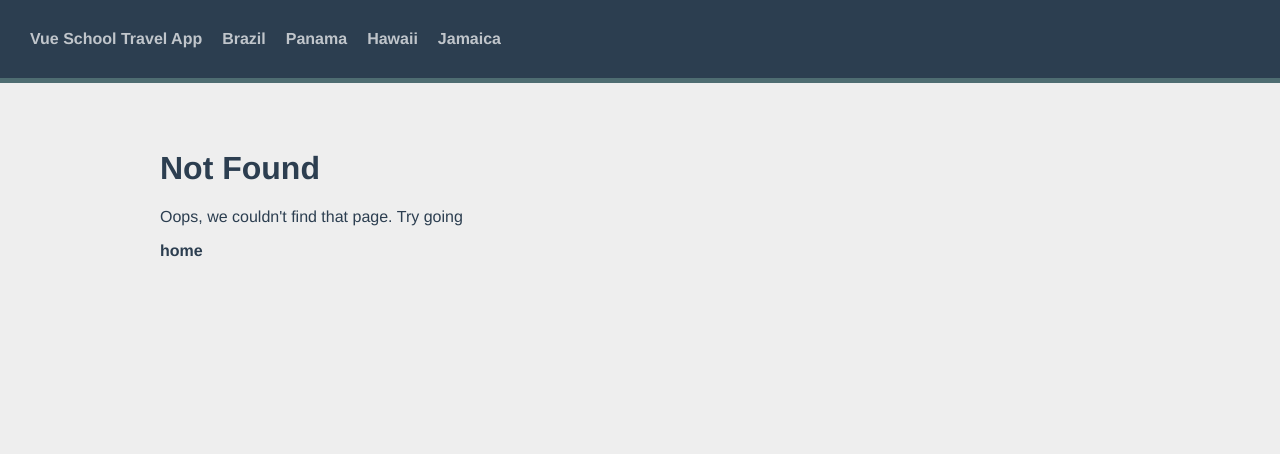
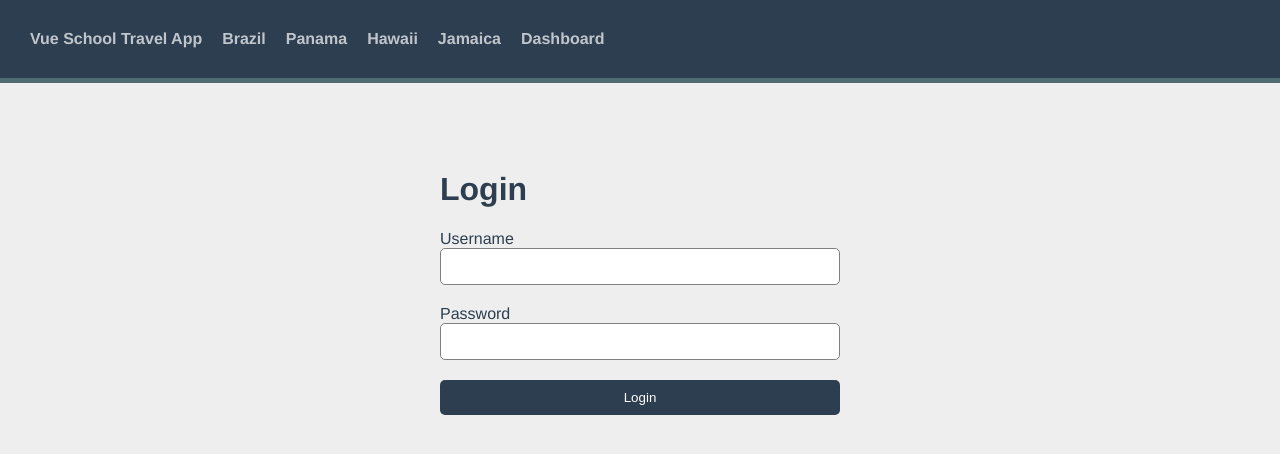
Before and after one commit to Railton98/my-studies, a Vue app in the folder VueSchool_Vue_Router_4_For_Everyone/: page /login in a window 1280 px wide. Before the commit this address had no page. Shown: the top 454 px of the page. Built offline with nearby package versions, Linux system fonts and the light colour scheme.

Commit message:
Vue School | Vue Router 4 for Everyone: route meta fields

```diff
--- a/VueSchool_Vue_Router_4_For_Everyone/src/components/TheNavigation.vue
+++ b/VueSchool_Vue_Router_4_For_Everyone/src/components/TheNavigation.vue
@@ -15,5 +15,6 @@
     >
       {{ destination.name }}
     </RouterLink>
+    <RouterLink :to="{ name: 'protected' }">Dashboard</RouterLink>
   </div>
 </template>
--- a/VueSchool_Vue_Router_4_For_Everyone/src/router/index.js
+++ b/VueSchool_Vue_Router_4_For_Everyone/src/router/index.js
@@ -18,6 +18,19 @@
       path: '/',
       name: 'home',
       component: HomeView
+    },
+    {
+      path: '/protected',
+      name: 'protected',
+      component: () => import('@/views/ProtectedView.vue'),
+      meta: {
+        requiresAuth: true
+      }
+    },
+    {
+      path: '/login',
+      name: 'login',
+      component: () => import('@/views/LoginView.vue')
     },
     {
       path: '/destination/:id/:slug',
@@ -56,4 +69,10 @@
   ]
 })
 
+router.beforeEach((to) => {
+  if (to.meta.requiresAuth && !window.user) {
+    return { name: 'login' }
+  }
+})
+
 export default router
--- /dev/null
+++ b/VueSchool_Vue_Router_4_For_Everyone/src/views/LoginView.vue
@@ -0,0 +1,27 @@
+<script setup>
+import { ref } from 'vue'
+import { useRouter } from 'vue-router'
+
+const username = ref('')
+const password = ref('')
+
+const router = useRouter()
+
+function login() {
+  window.user = username.value
+  router.push({ name: 'protected' })
+}
+</script>
+
+<template>
+  <div class="login">
+    <form class="form" @submit.prevent="login">
+      <h1>Login</h1>
+      <label for="username">Username</label>
+      <input v-model="username" name="username" type="text" class="input" />
+      <label for="password">Password</label>
+      <input v-model="password" name="password" type="password" class="input" />
+      <button class="btn">Login</button>
+    </form>
+  </div>
+</template>
--- /dev/null
+++ b/VueSchool_Vue_Router_4_For_Everyone/src/views/ProtectedView.vue
@@ -0,0 +1,20 @@
+<script setup>
+import { computed } from 'vue'
+import { useRouter } from 'vue-router'
+
+const username = computed(() => window.user)
+
+const router = useRouter()
+
+function logout() {
+  window.user = null
+  router.push({ name: 'home' })
+}
+</script>
+
+<template>
+  <div>
+    <h1>Greetings, {{ username }}</h1>
+    <button @click="logout">Logout</button>
+  </div>
+</template>
```
